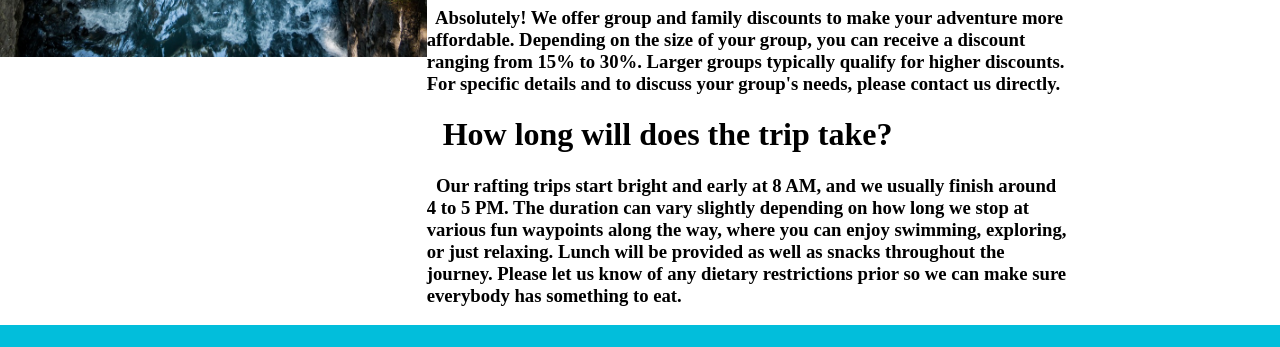
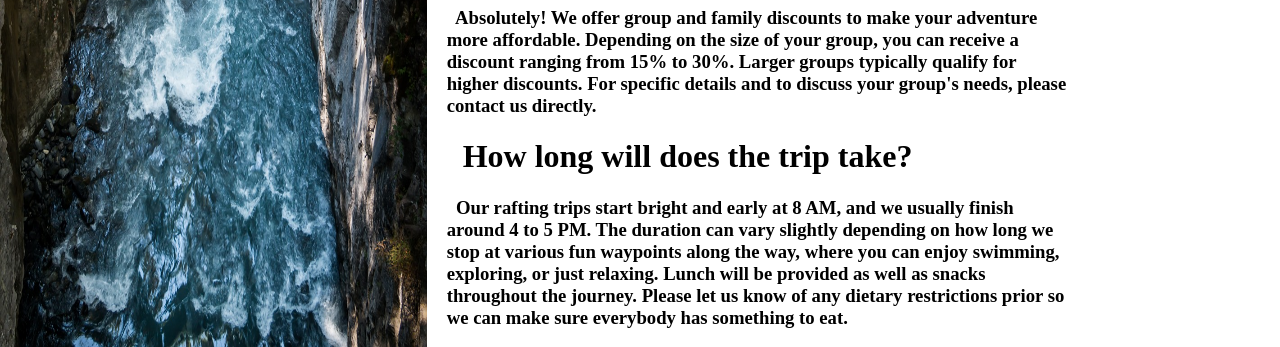
Before and after one commit to mrkannapien/WDD, a plain HTML site: page wwr/faq.html in a window 1280 px wide. Shown: the part 607-954 px from the top of the page. Drawn offline with Linux system fonts and the light colour scheme; a web font is replaced by a local one.

Commit message:
updated faq

```diff
--- a/wwr/styles/home-page.css
+++ b/wwr/styles/home-page.css
@@ -213,21 +213,26 @@ main section img {
     grid-template-columns: 2fr 3fr 1fr;
     grid-template-rows: auto;
     color: white;
+
 }
 
 #faq-vertical-img {
     width: 100%;
-    height: auto;
+    height: 100%;
+
 }
 #faq-text {
     grid-column: 1 / 2;
-    margin-top: -875px;
+    margin-top: -750px;
     font-size: 25px;
+
+
 }
 .faquestions {
     grid-column: 2 / 3;
     grid-row: 1;
     color: black;
+    padding-left: 20px;
 }
 #faq-small {
     grid-column: 3 / 4;
```
